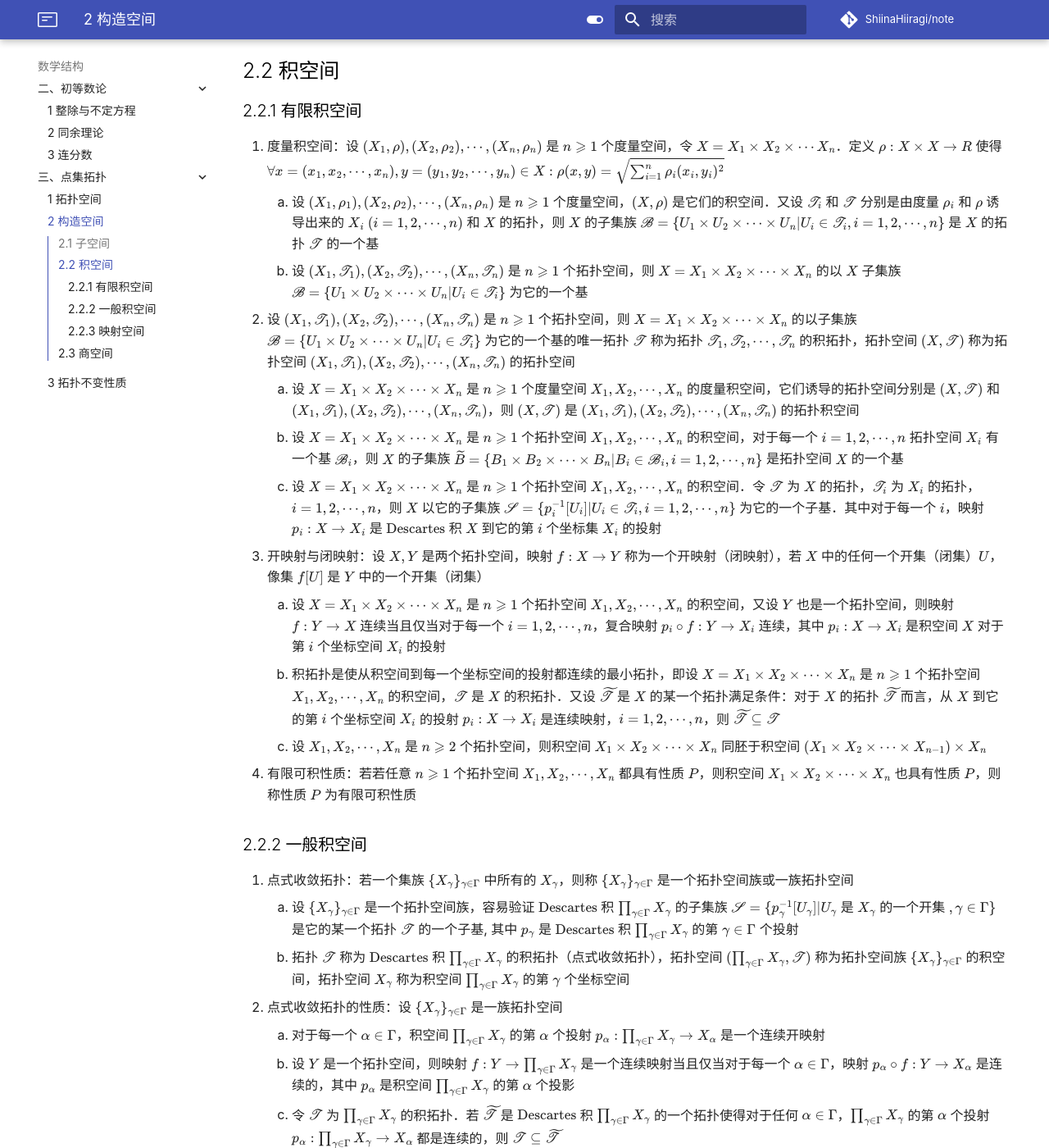
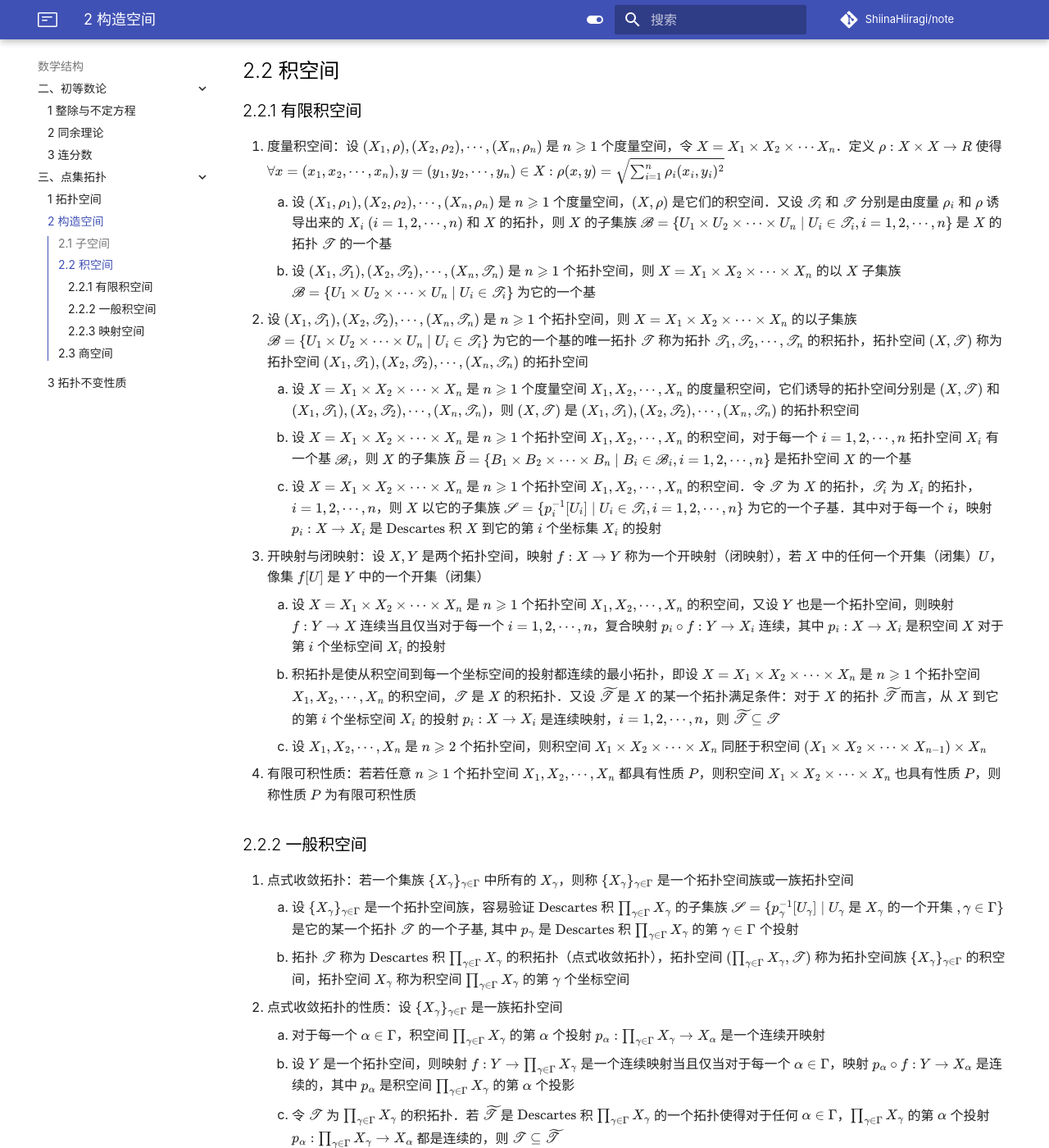
Before and after one commit to ShiinaHiiragi/note, an MkDocs documentation site: the page built from docs/math/top/construct.md, in a window 1280 px wide and 1400 px high, scrolled down 1289 px. Shown: the whole window at 82% size. Built offline with MkDocs 1.6.1 and Material for MkDocs 9.7.7, drawn with Linux system fonts in a browser that asks for light colours; comment, search, counter and statistics services are not loaded; some of the changed text lies outside the part shown.

Commit message:
stage pipe

```diff
--- a/docs/math/top/construct.md
+++ b/docs/math/top/construct.md
@@ -4,10 +4,10 @@
 1. 度量子空间：设 $(X, \rho)$ 是一个度量空间，$Y\subseteq X$，因此 $Y\times Y\subseteq X\times X$．显然 $\rho|_{Y\times Y}: Y\times Y\to R$ 是 $Y$ 的一个度量，称之为由 $X$ 的度量诱导的，$(Y, \rho)$ 为 $(X, \rho)$ 的一个度量子空间
     1. 子空间的例子
         1. 实数空间 $R$ 的区间 $(a, b), [a, b]$ 等
-        2. $n+1$ 维 $\text{Euclid}$ 空间 $R^{n+1}$ 中的 $n$ 维单位球面 $S^n=\left\{x=(x_1, x_2, \cdots, x_{n+1})\in \mathbf R^{n+1}|\sum_{i=1}^{n+1}x_i^2=1\right\}$ 以及 $n$ 维单位开球体 $D^n=\left\{x=(x_1, x_2, \cdots, x_n)\in \mathbf R^n|\sum_{i=1}^n x_i^2<1\right\}$、$n$ 维单位闭球体 $E^n=\left\{x=(x_1, x_2, \cdots, x_n)\in \mathbf R^n|\sum_{i=1}^n x_i^2\leqslant 1\right\}$
+        2. $n+1$ 维 $\text{Euclid}$ 空间 $R^{n+1}$ 中的 $n$ 维单位球面 $S^n=\left\{x=(x_1, x_2, \cdots, x_{n+1})\in \mathbf R^{n+1}\mid \sum_{i=1}^{n+1}x_i^2=1\right\}$ 以及 $n$ 维单位开球体 $D^n=\left\{x=(x_1, x_2, \cdots, x_n)\in \mathbf R^n\mid \sum_{i=1}^n x_i^2<1\right\}$、$n$ 维单位闭球体 $E^n=\left\{x=(x_1, x_2, \cdots, x_n)\in \mathbf R^n\mid \sum_{i=1}^n x_i^2\leqslant 1\right\}$
         3. $n+1$ 维 $\text{Euclid}$ 空间 $R^{n+1}$ 中的 $n$ 维开、闭方体 $(0, 1)^n, [0, 1]^n$
     2. 设 $Y$ 是度量空间 $X$ 的一个度量子空间，则 $Y$ 的子集 $U$ 是 $Y$ 中的一个开集当且仅当存在一个 $X$ 中的开集 $V$ 使得 $U=V\cap Y$
-2. 拓扑子空间：设 $Y$ 是拓扑空间 $(X, \mathscr T)$ 的一个子集，则 $\mathscr T|_Y$ 在 $Y$ 上的限制 $\mathscr T|_Y=\{T\cap Y|T\in \mathscr T\}$ 称为（相对于 $X$ 的拓扑而言的）相对拓扑；拓扑空间 $(Y, \mathscr T|_Y)$ 称为拓扑空间的拓扑子空间
+2. 拓扑子空间：设 $Y$ 是拓扑空间 $(X, \mathscr T)$ 的一个子集，则 $\mathscr T|_Y$ 在 $Y$ 上的限制 $\mathscr T|_Y=\{T\cap Y\mid T\in \mathscr T\}$ 称为（相对于 $X$ 的拓扑而言的）相对拓扑；拓扑空间 $(Y, \mathscr T|_Y)$ 称为拓扑空间的拓扑子空间
     1. 若 $Y$ 是拓扑空间 $(X, \mathscr T)$ 的一个子集，则集族 $\mathscr T|_Y$ 是 $Y$ 的一个拓扑
     2. 设 $(Y, \eta)$ 是度量空间 $(X, \rho)$ 的一个度量子空间，则由 $Y$ 诱导的拓扑空间 $(Y, \mathscr T_\eta)$ 是由 $X$ 诱导的拓扑空间 $(X, \mathscr T_\rho)$ 的拓扑子空间
     3. 设 $X, Y, Z$ 都是拓扑空间，若 $Y$ 是 $X$ 的一个子空间，$Z$ 是 $Y$ 的一个子空间，则 $Z$ 是 $X$ 的子空间
@@ -30,12 +30,12 @@
 ## 2.2 积空间
 ### 2.2.1 有限积空间
 1. 度量积空间：设 $(X_1, \rho), (X_2, \rho_2), \cdots, (X_n, \rho_n)$ 是 $n\geqslant 1$ 个度量空间，令 $X=X_1 \times X_2 \times \cdots X_n$．定义 $\rho: X \times X\to R$ 使得 $\forall x=(x_1, x_2, \cdots, x_n), y=(y_1, y_2, \cdots, y_n)\in X: \rho(x, y)=\sqrt{\sum_{i=1}^n \rho_i(x_i, y_i)^2}$
-    1. 设 $(X_1, \rho_1), (X_2, \rho_2), \cdots, (X_n, \rho_n)$ 是 $n\geqslant 1$ 个度量空间，$(X, \rho)$ 是它们的积空间．又设 $\mathscr T_i$ 和 $\mathscr T$ 分别是由度量 $\rho_i$ 和 $\rho$ 诱导出来的 $X_i\ (i=1, 2, \cdots, n)$ 和 $X$ 的拓扑，则 $X$ 的子集族 $\mathscr B=\{U_1 \times U_2\times \cdots \times U_n| U_i\in \mathscr  T_i, i=1, 2, \cdots, n\}$ 是 $X$ 的拓扑 $\mathscr T$ 的一个基
-    2. 设 $(X_1, \mathscr T_1), (X_2, \mathscr T_2), \cdots, (X_n, \mathscr T_n)$ 是 $n\geqslant 1$ 个拓扑空间，则 $X= X_1\times X_2\times \cdots \times X_n$ 的以 $X$ 子集族 $\mathscr B=\{U_1\times U_2\times \cdots \times U_n|U_i\in \mathscr  T_i\}$ 为它的一个基
-2. 设 $(X_1, \mathscr T_1), (X_2, \mathscr T_2), \cdots, (X_n, \mathscr T_n)$ 是 $n\geqslant 1$ 个拓扑空间，则 $X=X_1\times X_2\times \cdots \times X_n$ 的以子集族 $\mathscr B=\{U_1\times U_2\times \cdots \times U_n|U_i\in \mathscr  T_i\}$ 为它的一个基的唯一拓扑 $\mathscr T$ 称为拓扑 $\mathscr T_1, \mathscr T_2, \cdots, \mathscr T_n$ 的积拓扑，拓扑空间 $(X, \mathscr T)$ 称为拓扑空间 $(X_1, \mathscr T_1), (X_2, \mathscr T_2), \cdots, (X_n, \mathscr T_n)$ 的拓扑空间
+    1. 设 $(X_1, \rho_1), (X_2, \rho_2), \cdots, (X_n, \rho_n)$ 是 $n\geqslant 1$ 个度量空间，$(X, \rho)$ 是它们的积空间．又设 $\mathscr T_i$ 和 $\mathscr T$ 分别是由度量 $\rho_i$ 和 $\rho$ 诱导出来的 $X_i\ (i=1, 2, \cdots, n)$ 和 $X$ 的拓扑，则 $X$ 的子集族 $\mathscr B=\{U_1 \times U_2\times \cdots \times U_n\mid U_i\in \mathscr  T_i, i=1, 2, \cdots, n\}$ 是 $X$ 的拓扑 $\mathscr T$ 的一个基
+    2. 设 $(X_1, \mathscr T_1), (X_2, \mathscr T_2), \cdots, (X_n, \mathscr T_n)$ 是 $n\geqslant 1$ 个拓扑空间，则 $X= X_1\times X_2\times \cdots \times X_n$ 的以 $X$ 子集族 $\mathscr B=\{U_1\times U_2\times \cdots \times U_n\mid U_i\in \mathscr  T_i\}$ 为它的一个基
+2. 设 $(X_1, \mathscr T_1), (X_2, \mathscr T_2), \cdots, (X_n, \mathscr T_n)$ 是 $n\geqslant 1$ 个拓扑空间，则 $X=X_1\times X_2\times \cdots \times X_n$ 的以子集族 $\mathscr B=\{U_1\times U_2\times \cdots \times U_n\mid U_i\in \mathscr  T_i\}$ 为它的一个基的唯一拓扑 $\mathscr T$ 称为拓扑 $\mathscr T_1, \mathscr T_2, \cdots, \mathscr T_n$ 的积拓扑，拓扑空间 $(X, \mathscr T)$ 称为拓扑空间 $(X_1, \mathscr T_1), (X_2, \mathscr T_2), \cdots, (X_n, \mathscr T_n)$ 的拓扑空间
     1. 设 $X=X_1\times X_2\times \cdots\times X_n$ 是 $n\geqslant 1$ 个度量空间 $X_1, X_2, \cdots, X_n$ 的度量积空间，它们诱导的拓扑空间分别是 $(X, \mathscr T)$ 和 $(X_1, \mathscr T_1), (X_2, \mathscr T_2), \cdots, (X_n, \mathscr T_n)$，则 $(X, \mathscr T)$ 是 $(X_1, \mathscr T_1), (X_2, \mathscr T_2), \cdots, (X_n, \mathscr T_n)$ 的拓扑积空间
-    2. 设 $X=X_1\times X_2\times \cdots\times X_n$ 是 $n\geqslant 1$ 个拓扑空间 $X_1, X_2, \cdots, X_n$ 的积空间，对于每一个 $i=1, 2, \cdots, n$ 拓扑空间 $X_i$ 有一个基 $\mathscr B_i$，则 $X$ 的子集族 $\widetilde B=\{B_1\times B_2\times \cdots \times B_n|B_i\in \mathscr B_i, i=1, 2, \cdots, n\}$ 是拓扑空间 $X$ 的一个基
-    3. 设 $X=X_1\times X_2\times \cdots \times X_n$ 是 $n\geqslant 1$ 个拓扑空间 $X_1, X_2, \cdots, X_n$ 的积空间．令 $\mathscr T$ 为 $X$ 的拓扑，$\mathscr T_i$ 为 $X_i$ 的拓扑，$i=1, 2, \cdots, n$，则 $X$ 以它的子集族 $\mathscr S=\{p_i^{-1}[U_i]|U_i\in \mathscr T_i, i=1, 2, \cdots, n\}$ 为它的一个子基．其中对于每一个 $i$，映射 $p_i: X\to X_i$ 是 $\text{Descartes}$ 积 $X$ 到它的第 $i$ 个坐标集 $X_i$ 的投射
+    2. 设 $X=X_1\times X_2\times \cdots\times X_n$ 是 $n\geqslant 1$ 个拓扑空间 $X_1, X_2, \cdots, X_n$ 的积空间，对于每一个 $i=1, 2, \cdots, n$ 拓扑空间 $X_i$ 有一个基 $\mathscr B_i$，则 $X$ 的子集族 $\widetilde B=\{B_1\times B_2\times \cdots \times B_n\mid B_i\in \mathscr B_i, i=1, 2, \cdots, n\}$ 是拓扑空间 $X$ 的一个基
+    3. 设 $X=X_1\times X_2\times \cdots \times X_n$ 是 $n\geqslant 1$ 个拓扑空间 $X_1, X_2, \cdots, X_n$ 的积空间．令 $\mathscr T$ 为 $X$ 的拓扑，$\mathscr T_i$ 为 $X_i$ 的拓扑，$i=1, 2, \cdots, n$，则 $X$ 以它的子集族 $\mathscr S=\{p_i^{-1}[U_i]\mid U_i\in \mathscr T_i, i=1, 2, \cdots, n\}$ 为它的一个子基．其中对于每一个 $i$，映射 $p_i: X\to X_i$ 是 $\text{Descartes}$ 积 $X$ 到它的第 $i$ 个坐标集 $X_i$ 的投射
 3. 开映射与闭映射：设 $X, Y$ 是两个拓扑空间，映射 $f: X\to Y$ 称为一个开映射（闭映射），若 $X$ 中的任何一个开集（闭集）$U$，像集 $f[U]$ 是 $Y$ 中的一个开集（闭集）
     1. 设 $X=X_1\times X_2\times \cdots \times X_n$ 是 $n\geqslant 1$ 个拓扑空间 $X_1, X_2, \cdots, X_n$ 的积空间，又设 $Y$ 也是一个拓扑空间，则映射 $f: Y\to X$ 连续当且仅当对于每一个 $i=1, 2, \cdots, n$，复合映射 $p_i\circ f: Y\to X_i$ 连续，其中 $p_i: X\to X_i$ 是积空间 $X$ 对于第 $i$ 个坐标空间 $X_i$ 的投射
     2. 积拓扑是使从积空间到每一个坐标空间的投射都连续的最小拓扑，即设 $X=X_1\times X_2\times \cdots \times X_n$ 是 $n\geqslant 1$ 个拓扑空间 $X_1, X_2, \cdots, X_n$ 的积空间，$\mathscr T$ 是 $X$ 的积拓扑．又设 $\widetilde{\mathscr T}$ 是 $X$ 的某一个拓扑满足条件：对于 $X$ 的拓扑 $\widetilde{\mathscr T}$ 而言，从 $X$ 到它的第 $i$ 个坐标空间 $X_i$ 的投射 $p_i: X\to X_i$ 是连续映射，$i=1, 2, \cdots, n$，则 $\widetilde{\mathscr T}\subseteq \mathscr T$
@@ -44,7 +44,7 @@
 
 ### 2.2.2 一般积空间
 1. 点式收敛拓扑：若一个集族 $\{X_\gamma\}_{\gamma \in \Gamma}$ 中所有的 $X_\gamma$，则称 $\{X_\gamma\}_{\gamma \in \Gamma}$ 是一个拓扑空间族或一族拓扑空间
-    1. 设 $\{X_\gamma\}_{\gamma \in \Gamma}$ 是一个拓扑空间族，容易验证 $\text{Descartes}$ 积 $\prod_{\gamma \in \Gamma} X_\gamma$ 的子集族 $\mathscr S=\{p^{-1}_\gamma[U_\gamma]|U_\gamma$ 是 $X_\gamma$ 的一个开集 $,\gamma\in \Gamma\}$ 是它的某一个拓扑 $\mathscr T$ 的一个子基, 其中 $p_\gamma$ 是 $\text{Descartes}$ 积 $\prod_{\gamma \in \Gamma} X_\gamma$ 的第 $\gamma \in \Gamma$ 个投射
+    1. 设 $\{X_\gamma\}_{\gamma \in \Gamma}$ 是一个拓扑空间族，容易验证 $\text{Descartes}$ 积 $\prod_{\gamma \in \Gamma} X_\gamma$ 的子集族 $\mathscr S=\{p^{-1}_\gamma[U_\gamma]\mid U_\gamma$ 是 $X_\gamma$ 的一个开集 $,\gamma\in \Gamma\}$ 是它的某一个拓扑 $\mathscr T$ 的一个子基, 其中 $p_\gamma$ 是 $\text{Descartes}$ 积 $\prod_{\gamma \in \Gamma} X_\gamma$ 的第 $\gamma \in \Gamma$ 个投射
     2. 拓扑 $\mathscr T$ 称为 $\text{Descartes}$ 积 $\prod_{\gamma \in \Gamma} X_\gamma$ 的积拓扑（点式收敛拓扑），拓扑空间 $(\prod_{\gamma \in \Gamma} X_\gamma, \mathscr T)$ 称为拓扑空间族 $\{X_\gamma\}_{\gamma \in \Gamma}$ 的积空间，拓扑空间 $X_\gamma$ 称为积空间 $\prod_{\gamma \in \Gamma} X_\gamma$ 的第 $\gamma$ 个坐标空间
 2. 点式收敛拓扑的性质：设 $\{X_\gamma\}_{\gamma \in \Gamma}$ 是一族拓扑空间
     1. 对于每一个 $\alpha \in \Gamma$，积空间 $\prod_{\gamma \in \Gamma} X_\gamma$ 的第 $\alpha$ 个投射 $p_\alpha: \prod_{\gamma \in \Gamma} X_\gamma \to X_\alpha$ 是一个连续开映射
@@ -54,7 +54,7 @@
 3. 拓扑空间在方体的嵌入
     1. 方体：设 $\Gamma$ 是一个集合，则从 $[0, 1]^\Gamma$ 连通它的点式收敛拓扑称为一个方体
     2. 映射族：设 $X$ 是一个拓扑空间，$F$ 是一族映射，其中的每一个元素是从拓扑空间 $X$ 到某一个拓扑空间的一个映射．如果对于任何 $x, y\in X, x\neq y$ 存在 $f\in F$ 使得 $f(x)\neq f(y)$，则称映射族 $F$ 是一个区别点的映射族，如果对于任何 $x\in X$ 和 $X$ 中的任何一个不包含点 $x$ 的闭集 $B$，存在 $f\in F$ 使得 $f(x)\notin \overline{f[B]}$，则称映射族 $F$ 是一个区别点和闭集的映射族
-    3. 嵌入引理：设 $\{X_\gamma\}_{\gamma \in \Gamma}$ 是一个拓扑空间族，$Y$ 是一个拓扑空间，$f: Y\to \prod_{\gamma \in \Gamma}X_\gamma$ 是一个映射，令 $F=\{p\circ_\alpha f: Y\to X_\alpha|\alpha \in \Gamma\}$，其中 $p_\alpha$ 是 $\prod_{\gamma \in \Gamma} X_\gamma$ 的第 $\alpha$ 个投射
+    3. 嵌入引理：设 $\{X_\gamma\}_{\gamma \in \Gamma}$ 是一个拓扑空间族，$Y$ 是一个拓扑空间，$f: Y\to \prod_{\gamma \in \Gamma}X_\gamma$ 是一个映射，令 $F=\{p\circ_\alpha f: Y\to X_\alpha\mid \alpha \in \Gamma\}$，其中 $p_\alpha$ 是 $\prod_{\gamma \in \Gamma} X_\gamma$ 的第 $\alpha$ 个投射
         1. $f$ 是一个连续映射当且仅当 $F$ 是一个由连续映射构成的族
         2. $f$ 是一个单射当且仅当映射组 $F$ 能区别点
         3. 若 $F$ 是一个能区别点和闭集的映射族 $F$ 能区别点
@@ -77,7 +77,7 @@
         \widetilde{\rho}(f, g) =
         \left\{\begin{aligned}
         &1, &\ \exists x\in X: \rho(f(x), g(x))\geqslant 1
-        \\& \sup\{\rho(f(x), g(x)) | x\in X\}, &\ \textsf{否则}
+        \\& \sup\{\rho(f(x), g(x)) \mid x\in X\}, &\ \textsf{否则}
         \end{aligned}\right.
         $$
 
@@ -89,8 +89,8 @@
     1. 设 $X$ 是一个集合，$(Y, \rho)$ 是一个度量空间，在度量空间 $Y^X$（一致收敛度量）中的一个序列 $\{f_i\}_{i\in \mathbf Z_+}$ 收敛于 $f\in Y^X$ 当且仅当序列 $\{f_i\}_{i\in \mathbf Z_+}$ 一致收敛于 $f\in Y^X$
     2. 设 $X$ 是一个集合，$(Y, \rho)$ 是一个度量空间．若度量空间 $(Y, \rho)$ 是一个完备的度量空间，则映射空间 $Y^X$（一致收敛度量）也是一个完备度量空间
     3. 设 $X$ 是一个集合，$(Y, \rho)$ 是一个度量空间．则从 $X$ 到实数空间 $R$ 的所有连续映射构成的集合 $\mathscr C(X, R)$ 是樱花色空间 $Y^X$（一致收敛拓扑）中的一个闭集．因此当 $(Y, \rho)$ 是一个完备度量空间时，度量空间 $\mathscr C(X, Y)$（一致收敛度量）也是一个完备的度量空间
-5. 紧$-$开拓扑：设 $X, Y$ 是两个集合，对于任意 $E\subseteq X$ 和 $B\subseteq Y$，记 $W(E, B)=\{f\in Y^X|f[E]\subseteq B\}$
-    1. $\mathscr E-$开拓扑： 设 $X$ 是一个集合，$Y$ 是一个拓扑空间，$\mathscr E$ 是 $X$ 的一个子集族，则全体从 $X$ 到 $Y$ 的映射构成的族 $Y^X$ 的子集族 $\mathscr{S_E}=\{W(E, U)\subseteq Y^X|E\in \mathscr E, U$ 是 $Y$ 的一个开集 $\}$ 的并是 $Y^X$．因此 $Y^X$ 有唯一的拓扑 $\mathscr{T_E}$ 以 $\mathscr{S_E}$ 为它的一个子基．$Y^X$ 的拓扑 $\mathscr{T_E}$ 称为 $Y^X$ 的 $\mathscr E-$开拓扑；拓扑空间 $(Y^X, \mathscr{T_E})$ 称为映射空间（$\mathscr E-$开拓扑）
+5. 紧$-$开拓扑：设 $X, Y$ 是两个集合，对于任意 $E\subseteq X$ 和 $B\subseteq Y$，记 $W(E, B)=\{f\in Y^X\mid f[E]\subseteq B\}$
+    1. $\mathscr E-$开拓扑： 设 $X$ 是一个集合，$Y$ 是一个拓扑空间，$\mathscr E$ 是 $X$ 的一个子集族，则全体从 $X$ 到 $Y$ 的映射构成的族 $Y^X$ 的子集族 $\mathscr{S_E}=\{W(E, U)\subseteq Y^X\mid E\in \mathscr E, U$ 是 $Y$ 的一个开集 $\}$ 的并是 $Y^X$．因此 $Y^X$ 有唯一的拓扑 $\mathscr{T_E}$ 以 $\mathscr{S_E}$ 为它的一个子基．$Y^X$ 的拓扑 $\mathscr{T_E}$ 称为 $Y^X$ 的 $\mathscr E-$开拓扑；拓扑空间 $(Y^X, \mathscr{T_E})$ 称为映射空间（$\mathscr E-$开拓扑）
 
         !!! note "点$-$开拓扑"
             若记 $\mathscr P$ 为 $X$ 中所有单点子集勾构成的族，那么 $Y^X$ 的点式收敛拓扑恰好是 $\mathscr{T_P}$．因此点式收敛拓扑也被称作点$-$开拓扑
@@ -105,7 +105,7 @@
     4. 设 $X$ 是一个紧空间，$(Y,\rho)$ 是一个度量空间，则连续映射空间 $\mathscr C(X, Y)$ 的一致收敛拓扑和紧$-$开拓扑相同
 
 ## 2.3 商空间
-1. 商拓扑：设 $(X, \mathscr T)$ 是一个拓扑空间，$Y$ 是一个集合，$f: X\to Y$ 是一个满射．容易验证 $Y$ 的子集族 $\mathscr T_1=\{U\subseteq Y|f^{-1}[U]\in \mathscr T\}$ 是 $Y$ 的一个拓扑．称 $\mathscr T_1$ 为 $Y$ 的相对于满射 $f$ 而言的商拓扑
+1. 商拓扑：设 $(X, \mathscr T)$ 是一个拓扑空间，$Y$ 是一个集合，$f: X\to Y$ 是一个满射．容易验证 $Y$ 的子集族 $\mathscr T_1=\{U\subseteq Y\mid f^{-1}[U]\in \mathscr T\}$ 是 $Y$ 的一个拓扑．称 $\mathscr T_1$ 为 $Y$ 的相对于满射 $f$ 而言的商拓扑
     1. $Y$ 的一个拓扑 $\widetilde{\mathscr T}$ 是 $Y$ 的商拓扑当且仅当在拓扑空间 $(Y, \widetilde{\mathscr T})$ 中 $F\subseteq Y$ 是一个闭集 $\leftrightarrow f^{-1}[F]$ 是 $X$ 中的一个闭集
     2. 设 $(X, \mathscr T)$ 是一个拓扑空间，$Y$ 是一个集合，$f: X\to Y$ 是一个满射，则商拓扑是使映射 $f$ 连续的最大拓扑
         1. 若 $\mathscr T_1$ 是 $Y$ 的商拓扑，则 $f:X\to Y$ 是一个连续拓扑
@@ -115,8 +115,8 @@
     2. 设 $X, Y$ 是两个拓扑空间，若映射 $f: X\to Y$ 是一个连续的满射，且是一个开映射（闭映射），则 $Y$ 的拓扑是相对于满射 $f$ 而言的商拓扑
 3. 商空间：设 $(X, \mathscr T)$ 是一个拓扑空间，$R$ 是 $X$ 中的一个等价关系．商集 $X/R$ 相对于自然投射 $p: X\to X/R$ 而言的商拓扑 $\mathscr T_R$ 称为 $X/R$ 的（相对于等价关系 $R$ 而言的）商拓扑，拓扑空间 $(X/R, \mathscr T_R)$ 称为拓扑空间 $(X, \mathscr T)$ 的（相对于等价关系 $R$ 而言的）商空间
 4. 商空间例举
-    1. 圆周：在单位闭区间 $I=[0, 1]$ 中黏合两个端点得到的商空间：给定等价条件 $\sim=\{(x, y)\in I\times I|x=y\vee \{x, y\}=\{0, 1\}\}$ 得到的商空间 $[0, 1]/\sim$，它与单位圆周 $S^1$ 同胚
-    2. 圆柱面：在单位正方形 $I^2=[0, 1]^2$ 中给定一个等价关系 $\sim=\{(x, y)\in(I\times I)^2|x=y\vee \{x_1, y_1\}=\{0, 1\}, x_2=y_2, x=(x_1, x_2), y=(y_1, y_2)\}$ 得到的商空间 $I^2/\sim$
+    1. 圆周：在单位闭区间 $I=[0, 1]$ 中黏合两个端点得到的商空间：给定等价条件 $\sim=\{(x, y)\in I\times I\mid x=y\vee \{x, y\}=\{0, 1\}\}$ 得到的商空间 $[0, 1]/\sim$，它与单位圆周 $S^1$ 同胚
+    2. 圆柱面：在单位正方形 $I^2=[0, 1]^2$ 中给定一个等价关系 $\sim=\{(x, y)\in(I\times I)^2\mid x=y\vee \{x_1, y_1\}=\{0, 1\}, x_2=y_2, x=(x_1, x_2), y=(y_1, y_2)\}$ 得到的商空间 $I^2/\sim$
     3. $\text{Mobius}$ 带：将单位正方形 $I^2=[0, 1]^2$ 的一对竖直的对边上的每一对点 $(0, y)$ 和 $(1, 1-y)$ 粘合得到的商空间，它与 $\text{Mobius}$ 带同胚，且不同胚与圆柱面
     4. $\text{Klein}$ 瓶：在单位正方形 $I^2=[0, 1]^2$ 中将它的一堆水平的对边上具有相同的第一个坐标的点 $(x, 0)$ 和 $(x, 1)$ 粘合，同时将其一对竖边上的每一对点 $(0, y)$ 和 $(1, 1-y)$ 粘合，得到的商空间与 $\text{Klein}$ 瓶同胚，这个商空间不可能画在 $R^3$ 中
 5. 可商性质：拓扑空间的某种性质，若为一个拓扑空间所具有也必然为它的任何一个商空间所具有，则称这个性质是一个可商性质．拓扑不变性质必然是可商性质
```
Also changed, not shown: docs/math/top/prop.md (+2 -2 lines), docs/math/top/space.md (+12 -12 lines).
